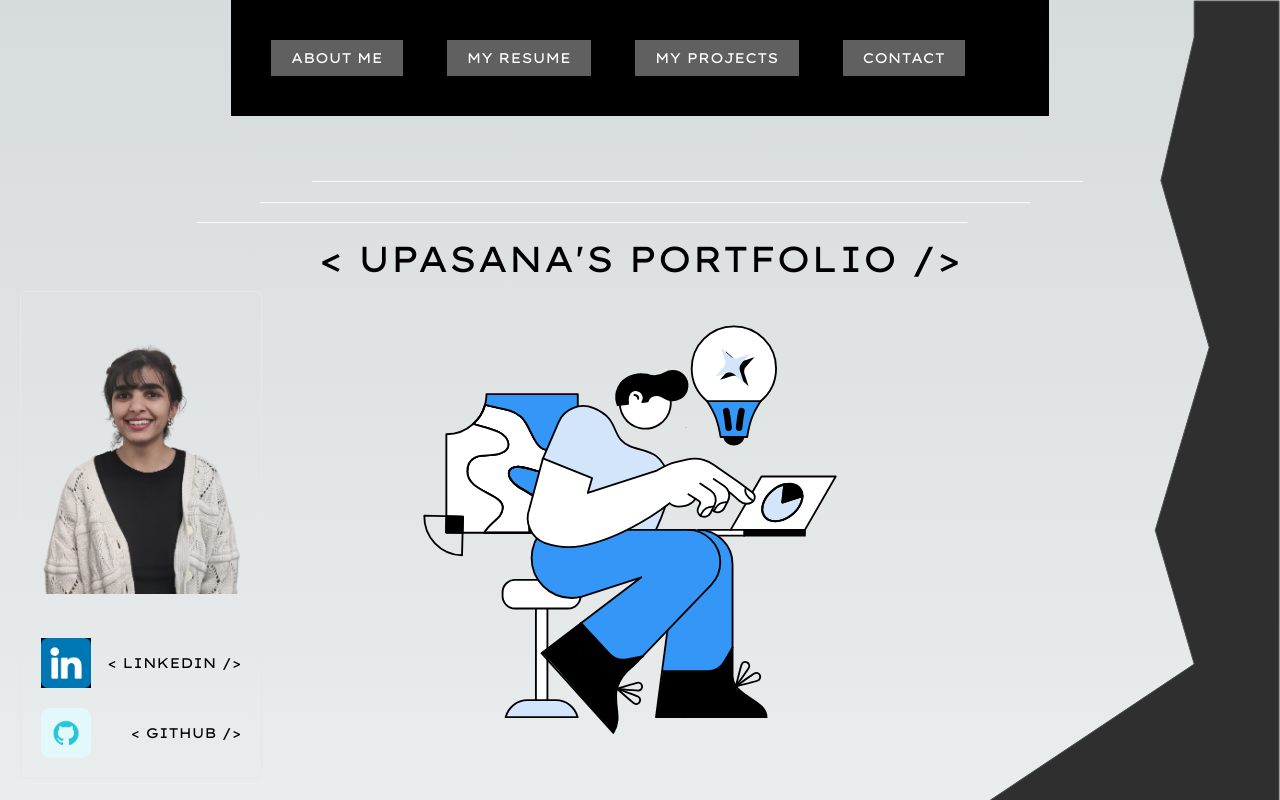
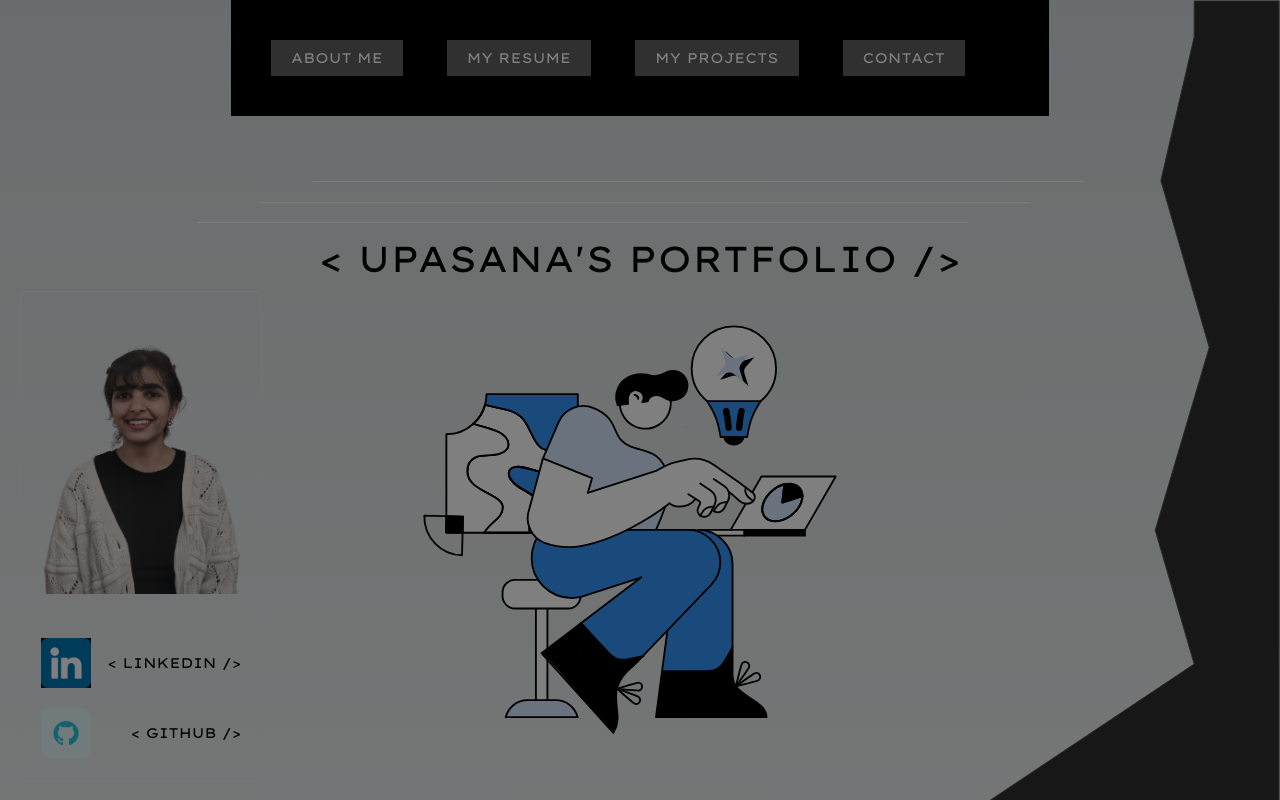
Before and after one commit to iamdealer02/portfolio, a Next.js app: page / in a window 1280 px wide. Both pictures are taken after a click on the button "MY RESUME". Shown: the top 800 px of the page. Built offline with nearby package versions, Linux system fonts and the light colour scheme; no server answers.

Commit message:
Download Resume

```diff
--- a/app/globals.css
+++ b/app/globals.css
@@ -31,3 +31,20 @@ body {
 .bg-custom-gray{
   background-color: #606060
 }
+.overlay {
+  position: fixed;
+  top: 0;
+  left: 0;
+  width: 100%;
+  height: 100%;
+  background-color: rgba(0, 0, 0, 0.5);
+  z-index: 1000;
+  opacity: 0;
+  pointer-events: none;
+  transition: opacity 0.3s ease;
+}
+
+.overlay.show {
+  opacity: 1;
+  pointer-events: auto;
+}
--- a/components/shared/Links.tsx
+++ b/components/shared/Links.tsx
@@ -4,7 +4,7 @@ import Link from 'next/link'
 
 const Links = () => {
   return (
-    <div className=' fixed  links p-5 ml-5  border rounded-md border-solid border-white-100 flex flex-col justify-start items-end self-end w-fit'>
+    <div className=' relative md:fixed max-xl:fixed  links p-5 ml-5  border rounded-md border-solid border-white-100 flex flex-col justify-start items-end self-end w-fit'>
             <div className='font-lexend-giga text-sm text-center mt-4 w-fit'>
 
                 <Image  src={'/assets/pfp.png'} className='mb-11' alt='Upasana' width={200} height={200}/>
--- a/components/shared/NavBar.tsx
+++ b/components/shared/NavBar.tsx
@@ -1,15 +1,44 @@
-import React from 'react'
+import React, {useState} from 'react'
 import { Link } from 'react-scroll';
+import {saveAs} from 'file-saver'
 
 
 const NavBar = () => {
+  const [isFrozen, setIsFrozen] = useState(false);
+
+  const handleDownloadResume = () => {
+    setIsFrozen(true);
+    const resumeUrl = '/Resume-Upasana.pdf';
+
+    // Fetch the resume file
+    fetch(resumeUrl)
+      .then(response => response.blob())
+      .then(blob => {
+        // Use file-saver to save the file
+        // take 2 sec to download
+        setTimeout(() => {
+          saveAs(blob, 'Upasana-resume.pdf');
+          setIsFrozen(false);
+        }, 1000);
+
+
+      })
+      .catch(error => {
+        console.error('Error downloading the resume:', error);
+      });
+  };
+
+
   return (
-<div  className='flex flex-row fixed top-0 w-full justify-center items-center  z-10 '>
+
+<div  className=' flex flex-row fixed top-0 w-full justify-center items-center  z-10 '>
+  <div className={`overlay ${isFrozen ? 'show' : ''}`}></div>
   <div className='w-fit h-full bg-black p-10'>
   <Link to="aboutMe" smooth={true} duration={500}>
   <button  className='text-white bg-custom-gray mr-11  pr-5 pl-5 pt-2 pb-2  text-sm font-lexend-giga  hover:bg-gray-900 hover:scale-105 transition-transform'>ABOUT ME</button>
   </Link>
-    <button className='text-white bg-custom-gray mr-11  pr-5 pl-5 pt-2 pb-2  text-sm font-lexend-giga  hover:bg-gray-900 hover:scale-105 transition-transform'>MY RESUME</button>
+
+    <button  onClick={handleDownloadResume} className='text-white bg-custom-gray mr-11  pr-5 pl-5 pt-2 pb-2  text-sm font-lexend-giga  hover:bg-gray-900 hover:scale-105 transition-transform'>MY RESUME</button>
     <button className='text-white bg-custom-gray mr-11  pr-5 pl-5 pt-2 pb-2  text-sm font-lexend-giga  hover:bg-gray-900 hover:scale-105 transition-transform'>MY PROJECTS</button>
     <button className='text-white bg-custom-gray mr-11  pr-5 pl-5 pt-2 pb-2  text-sm font-lexend-giga  hover:bg-gray-900 hover:scale-105 transition-transform'> CONTACT</button>
 
--- a/package.json
+++ b/package.json
@@ -9,6 +9,7 @@
     "lint": "next lint"
   },
   "dependencies": {
+    "file-saver": "^2.0.5",
     "lottie-react": "^2.4.0",
     "next": "14.1.3",
     "react": "^18",
@@ -16,6 +17,7 @@
     "react-scroll": "^1.9.0"
   },
   "devDependencies": {
+    "@types/file-saver": "^2.0.7",
     "@types/node": "^20",
     "@types/react": "^18",
     "@types/react-dom": "^18",
```
Also changed, not shown: 2 other files (tests, documents, lock files or other folders).
